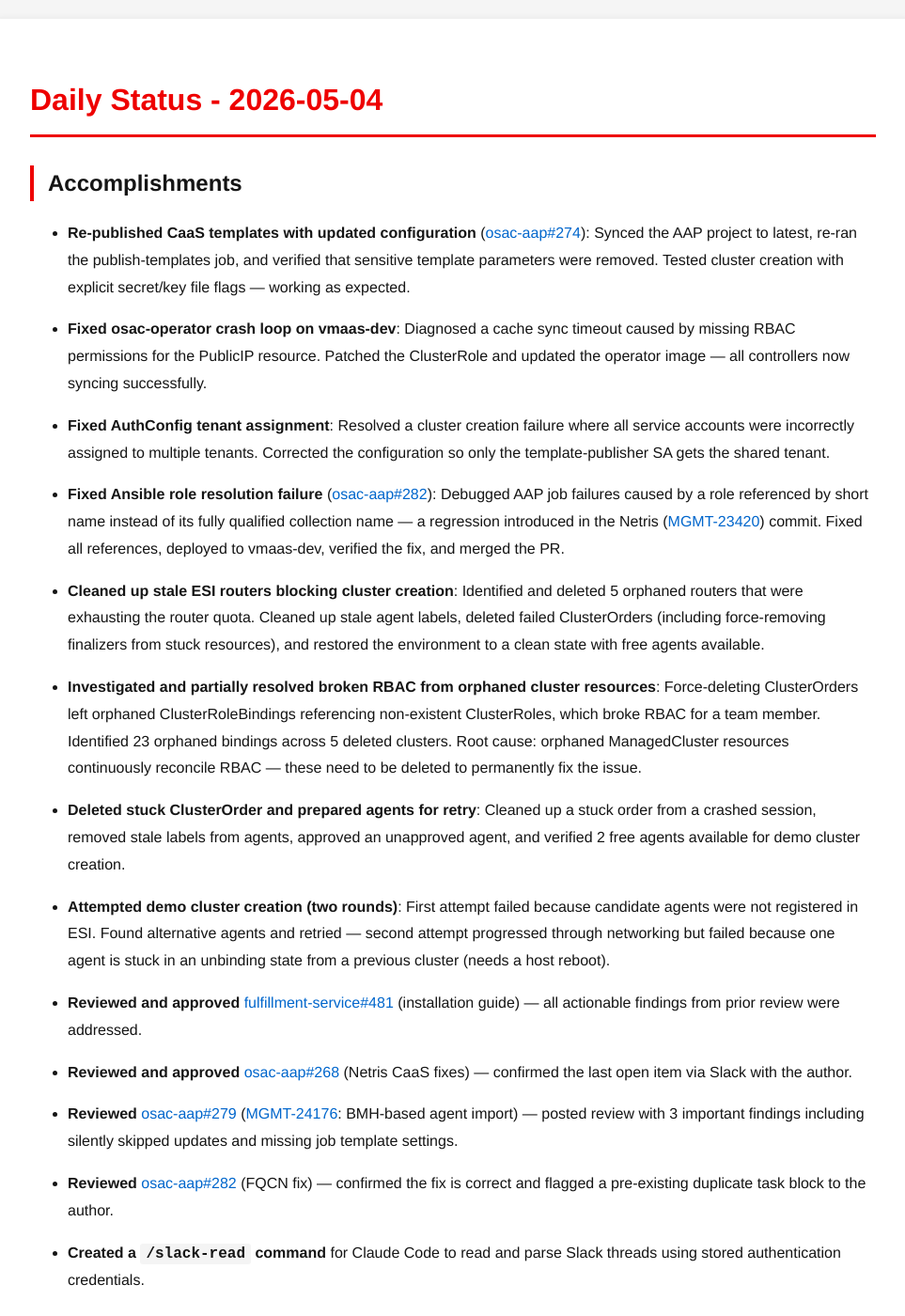
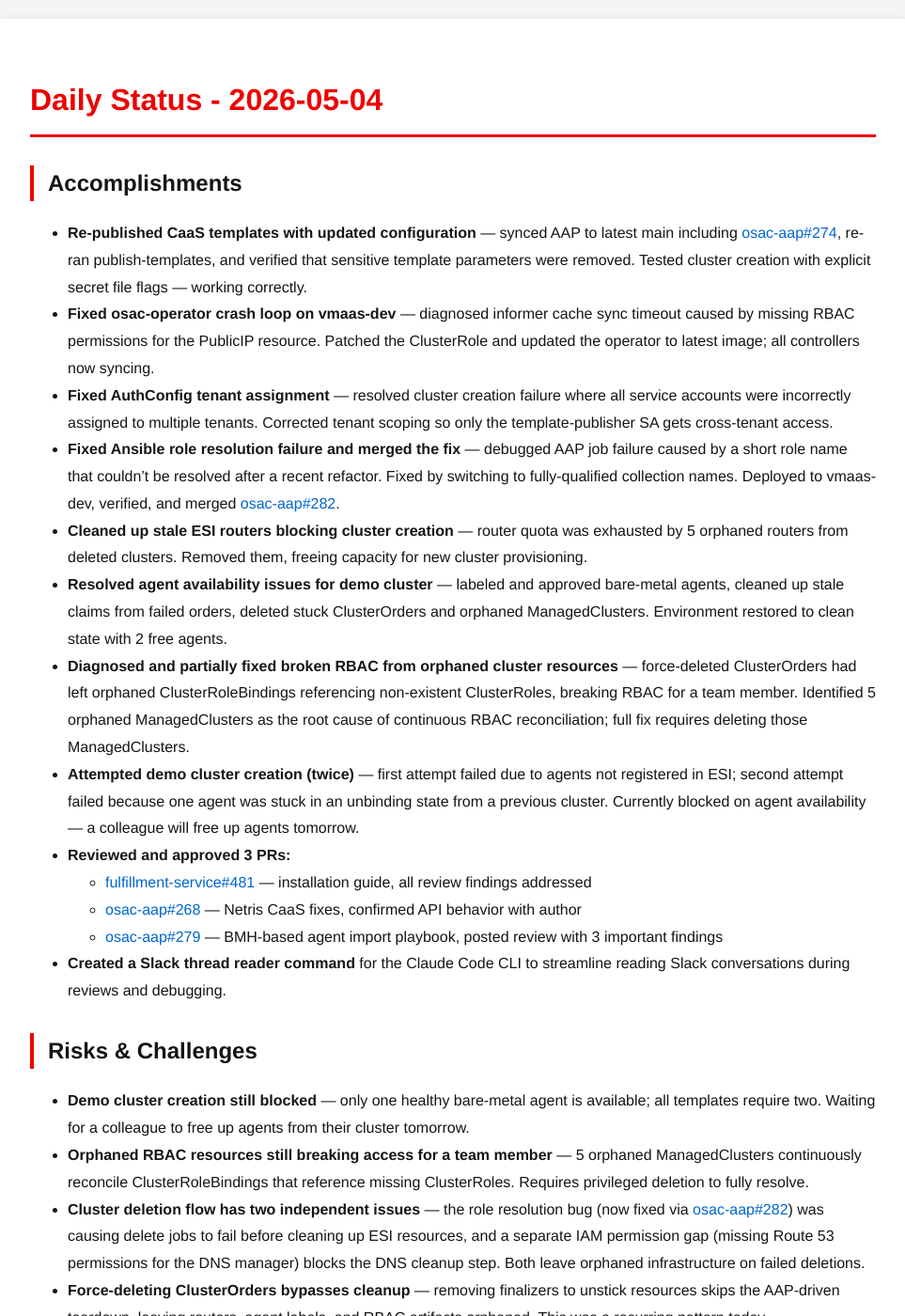
Before and after one commit to tzvatot/daily-status, a Jekyll site: the page built from 2026-05-04.md, in a window 1280 px wide and 1400 px high. Shown: the whole window at 94% size, without its empty margins (158-1121 px from the left). Built offline with Jekyll 4.4.1, drawn with Linux system fonts in a browser that asks for light colours; some of the changed text lies outside the part shown.

Commit message:
Daily status update - 2026-05-04

```diff
--- a/2026-05-04.md
+++ b/2026-05-04.md
@@ -8,38 +8,27 @@
 
 ## Accomplishments
 
-- **Re-published CaaS templates with updated configuration** ([osac-aap#274](https://github.com/osac-project/osac-aap/pull/274)): Synced the AAP project to latest, re-ran the publish-templates job, and verified that sensitive template parameters were removed. Tested cluster creation with explicit secret/key file flags — working as expected.
-
-- **Fixed osac-operator crash loop on vmaas-dev**: Diagnosed a cache sync timeout caused by missing RBAC permissions for the PublicIP resource. Patched the ClusterRole and updated the operator image — all controllers now syncing successfully.
-
-- **Fixed AuthConfig tenant assignment**: Resolved a cluster creation failure where all service accounts were incorrectly assigned to multiple tenants. Corrected the configuration so only the template-publisher SA gets the shared tenant.
-
-- **Fixed Ansible role resolution failure** ([osac-aap#282](https://github.com/osac-project/osac-aap/pull/282)): Debugged AAP job failures caused by a role referenced by short name instead of its fully qualified collection name — a regression introduced in the Netris ([MGMT-23420](https://issues.redhat.com/browse/MGMT-23420)) commit. Fixed all references, deployed to vmaas-dev, verified the fix, and merged the PR.
-
-- **Cleaned up stale ESI routers blocking cluster creation**: Identified and deleted 5 orphaned routers that were exhausting the router quota. Cleaned up stale agent labels, deleted failed ClusterOrders (including force-removing finalizers from stuck resources), and restored the environment to a clean state with free agents available.
-
-- **Investigated and partially resolved broken RBAC from orphaned cluster resources**: Force-deleting ClusterOrders left orphaned ClusterRoleBindings referencing non-existent ClusterRoles, which broke RBAC for a team member. Identified 23 orphaned bindings across 5 deleted clusters. Root cause: orphaned ManagedCluster resources continuously reconcile RBAC — these need to be deleted to permanently fix the issue.
-
-- **Deleted stuck ClusterOrder and prepared agents for retry**: Cleaned up a stuck order from a crashed session, removed stale labels from agents, approved an unapproved agent, and verified 2 free agents available for demo cluster creation.
-
-- **Attempted demo cluster creation (two rounds)**: First attempt failed because candidate agents were not registered in ESI. Found alternative agents and retried — second attempt progressed through networking but failed because one agent is stuck in an unbinding state from a previous cluster (needs a host reboot).
-
-- **Reviewed and approved** [fulfillment-service#481](https://github.com/osac-project/fulfillment-service/pull/481) (installation guide) — all actionable findings from prior review were addressed.
-
-- **Reviewed and approved** [osac-aap#268](https://github.com/osac-project/osac-aap/pull/268) (Netris CaaS fixes) — confirmed the last open item via Slack with the author.
-
-- **Reviewed** [osac-aap#279](https://github.com/osac-project/osac-aap/pull/279) ([MGMT-24176](https://issues.redhat.com/browse/MGMT-24176): BMH-based agent import) — posted review with 3 important findings including silently skipped updates and missing job template settings.
-
-- **Reviewed** [osac-aap#282](https://github.com/osac-project/osac-aap/pull/282) (FQCN fix) — confirmed the fix is correct and flagged a pre-existing duplicate task block to the author.
-
-- **Created a `/slack-read` command** for Claude Code to read and parse Slack threads using stored authentication credentials.
+- **Re-published CaaS templates with updated configuration** — synced AAP to latest main including [osac-aap#274](https://github.com/osac-project/osac-aap/pull/274), re-ran publish-templates, and verified that sensitive template parameters were removed. Tested cluster creation with explicit secret file flags — working correctly.
+- **Fixed osac-operator crash loop on vmaas-dev** — diagnosed informer cache sync timeout caused by missing RBAC permissions for the PublicIP resource. Patched the ClusterRole and updated the operator to latest image; all controllers now syncing.
+- **Fixed AuthConfig tenant assignment** — resolved cluster creation failure where all service accounts were incorrectly assigned to multiple tenants. Corrected tenant scoping so only the template-publisher SA gets cross-tenant access.
+- **Fixed Ansible role resolution failure and merged the fix** — debugged AAP job failure caused by a short role name that couldn't be resolved after a recent refactor. Fixed by switching to fully-qualified collection names. Deployed to vmaas-dev, verified, and merged [osac-aap#282](https://github.com/osac-project/osac-aap/pull/282).
+- **Cleaned up stale ESI routers blocking cluster creation** — router quota was exhausted by 5 orphaned routers from deleted clusters. Removed them, freeing capacity for new cluster provisioning.
+- **Resolved agent availability issues for demo cluster** — labeled and approved bare-metal agents, cleaned up stale claims from failed orders, deleted stuck ClusterOrders and orphaned ManagedClusters. Environment restored to clean state with 2 free agents.
+- **Diagnosed and partially fixed broken RBAC from orphaned cluster resources** — force-deleted ClusterOrders had left orphaned ClusterRoleBindings referencing non-existent ClusterRoles, breaking RBAC for a team member. Identified 5 orphaned ManagedClusters as the root cause of continuous RBAC reconciliation; full fix requires deleting those ManagedClusters.
+- **Attempted demo cluster creation (twice)** — first attempt failed due to agents not registered in ESI; second attempt failed because one agent was stuck in an unbinding state from a previous cluster. Currently blocked on agent availability — a colleague will free up agents tomorrow.
+- **Reviewed and approved 3 PRs:**
+  - [fulfillment-service#481](https://github.com/osac-project/fulfillment-service/pull/481) — installation guide, all review findings addressed
+  - [osac-aap#268](https://github.com/osac-project/osac-aap/pull/268) — Netris CaaS fixes, confirmed API behavior with author
+  - [osac-aap#279](https://github.com/osac-project/osac-aap/pull/279) — BMH-based agent import playbook, posted review with 3 important findings
+- **Created a Slack thread reader command** for the Claude Code CLI to streamline reading Slack conversations during reviews and debugging.
 
 ## Risks & Challenges
 
-- **Demo cluster creation blocked**: Only one healthy agent is available but all templates require two. One agent is stuck in an unbinding state needing a physical host reboot; the other candidates are not registered in ESI. Either a single-node template or a rebooted agent is needed to proceed.
-- **RBAC still broken for a team member**: 5 orphaned ManagedCluster resources keep reconciling ClusterRoleBindings that reference non-existent ClusterRoles. These ManagedClusters need to be deleted with elevated privileges to permanently fix the issue.
-- **Cluster deletion flow has two independent blockers**: The FQCN bug (now fixed via [osac-aap#282](https://github.com/osac-project/osac-aap/pull/282)) was causing delete jobs to fail, and a separate IAM permission gap (missing Route 53 permission for the DNS manager) blocks the DNS cleanup step. Orphaned ESI resources (routers, agent labels) accumulate until both are resolved.
+- **Demo cluster creation still blocked** — only one healthy bare-metal agent is available; all templates require two. Waiting for a colleague to free up agents from their cluster tomorrow.
+- **Orphaned RBAC resources still breaking access for a team member** — 5 orphaned ManagedClusters continuously reconcile ClusterRoleBindings that reference missing ClusterRoles. Requires privileged deletion to fully resolve.
+- **Cluster deletion flow has two independent issues** — the role resolution bug (now fixed via [osac-aap#282](https://github.com/osac-project/osac-aap/pull/282)) was causing delete jobs to fail before cleaning up ESI resources, and a separate IAM permission gap (missing Route 53 permissions for the DNS manager) blocks the DNS cleanup step. Both leave orphaned infrastructure on failed deletions.
+- **Force-deleting ClusterOrders bypasses cleanup** — removing finalizers to unstick resources skips the AAP-driven teardown, leaving routers, agent labels, and RBAC artifacts orphaned. This was a recurring pattern today.
 
 ## Key Effort
 
-Focused on unblocking the CaaS demo environment on vmaas-dev — diagnosing and fixing a chain of failures (operator crash, tenant misconfiguration, Ansible role resolution, stale ESI resources, broken RBAC) while also reviewing several team PRs.
+Stabilizing the vmaas-dev environment by fixing a chain of blocking issues (operator crash, role resolution, tenant assignment, stale resources, broken RBAC) to enable CaaS demo cluster creation.
```
